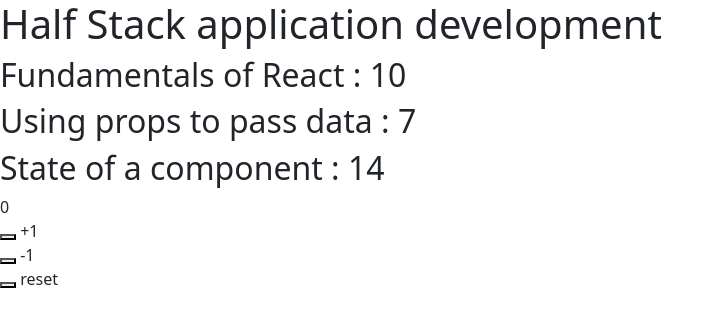
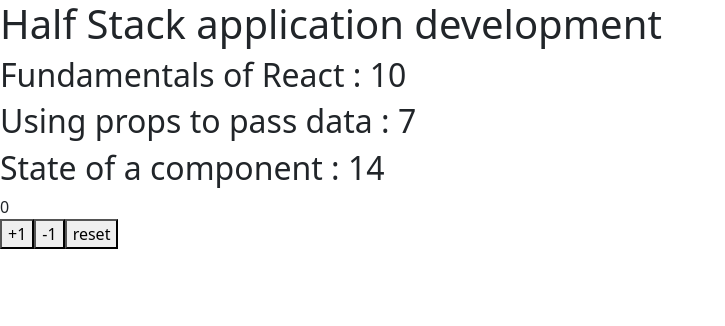
Before and after one commit to ashleyadrias/learning_react, a React (Vite) app in the folder part1/: page / in a window 1280 px wide. Shown: the top 326 px of the page, without its empty margins (0-725 px from the left). Built offline with nearby package versions, Linux system fonts and the light colour scheme.

Commit message:
states and event handling

```diff
--- a/part1/src/App.jsx
+++ b/part1/src/App.jsx
@@ -1,7 +1,7 @@
 import { useState } from 'react'
 
 const Header = (props) => {
-  console.log(props)
+  //console.log(props)
   return (
     <div>
       <h1>
@@ -12,7 +12,7 @@
 }
 
 const Part = (props) => {
-  console.log(props)
+  //console.log(props)
   return (
     <div>
       <h2>
@@ -25,7 +25,7 @@
 
 
 const Content = (props) => {
-  console.log(props)
+  //console.log(props)
   return (
     <div>
       {Array.isArray(props.parts) && props.parts.map((value, index) => (
@@ -36,6 +36,18 @@
         />
       ))}
     </div>
+  )
+}
+
+const Display = (props) => {
+  return (
+    <div> {props.counter} </div>
+  )
+}
+
+const Button = (props) => {
+  return (
+    <button onClick = {props.onClick}>{props.text}</button>
   )
 }
 
@@ -57,25 +69,36 @@
     }
   ]
 
+  // define counter state
   const [ counter, setCounter ] = useState(0)
+  console.log('rendering with counter value', counter)
 
+  //separate the event handlers into separate functions
+  const upVote    = () => {
+    console.log('increasing, value before', counter)
+    setCounter(counter + 1)
+  }
+
+
+  const downVote  = () => {
+    console.log('decreasing, value before', counter)
+    setCounter(counter - 1)
+  }
+
+
+  const resetVote = () => {
+    console.log('resetting to zero, value before', counter)
+    setCounter(0)
+  }
 
   return (
     <div>
-      <Header course={course} />
-      <Content parts={parts} />
-      {/* <Total parts={parts} /> */}
-
-      {/*
-      1. create a counter
-      2. create up button (+1)
-      3. create down button (-1)
-      4. create reset (back to 0)
-      */}
-      <div> {counter} </div>
-      <div><button onClick = {() => setCounter(counter + 1)} ></button> +1 </div>
-      <div><button onClick = {() => setCounter(counter - 1)} ></button> -1 </div>
-      <div><button onClick = {() => setCounter(0)} ></button> reset </div>
+      <Header  course = {course} />
+      <Content parts  = {parts} />
+      <Display counter = {counter} />
+      <Button onClick = {upVote} text = '+1'></Button>
+      <Button onClick = {downVote} text = '-1'></Button>
+      <Button onClick = {resetVote} text = 'reset'></Button>
     </div>
   )
 }
```
